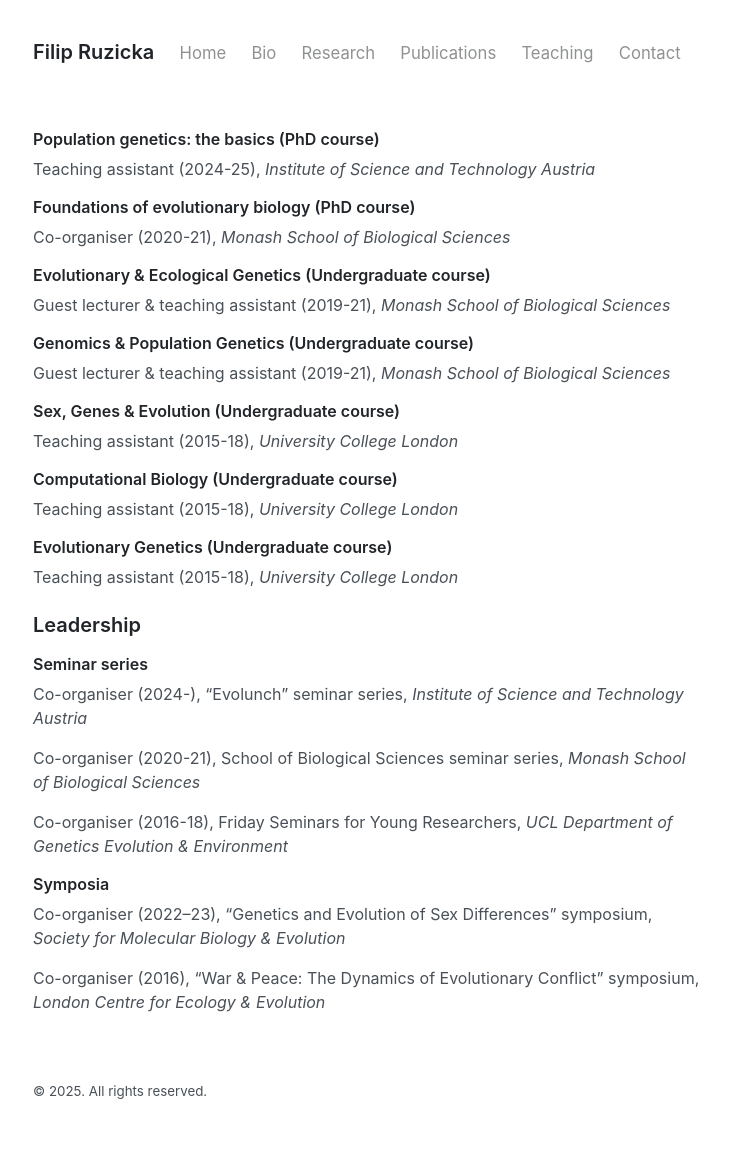
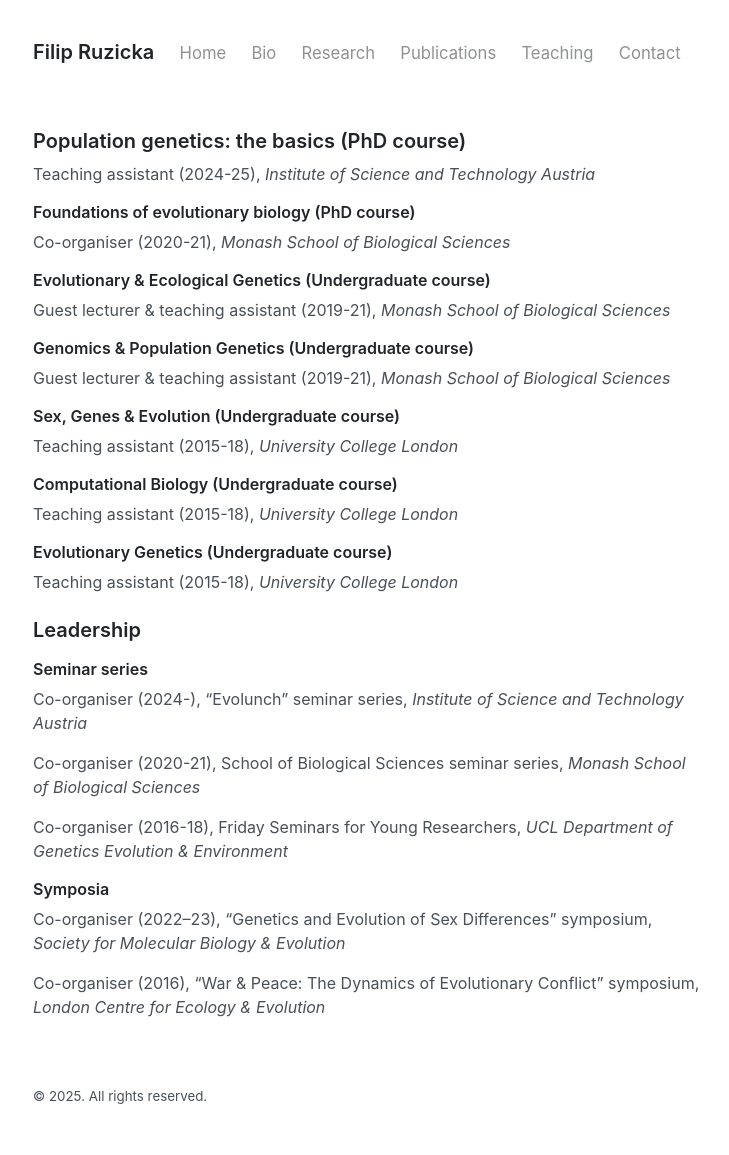
Before and after one commit to filruzicka/filruzicka.github.io, a Jekyll site: the page built from teaching.md, in a window 1280 px wide. Shown: the whole page, without its empty margins (271-1000 px from the left). Built offline with Jekyll 4.4.1, drawn with Linux system fonts in a browser that asks for light colours.

Commit message:
Committing

```diff
--- a/teaching.md
+++ b/teaching.md
@@ -3,7 +3,7 @@ layout: page
 ---
 
 
-#### Population genetics: the basics (PhD course)
+### Population genetics: the basics (PhD course)
 
 Teaching assistant (2024-25), *Institute of Science and Technology Austria*
 
```
